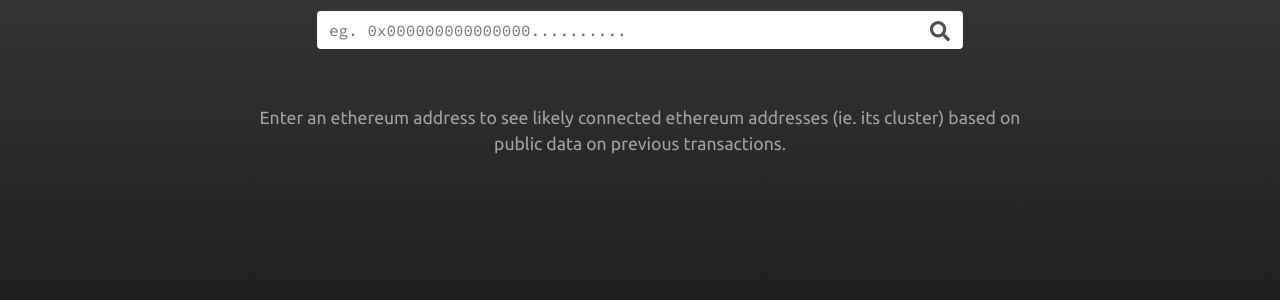
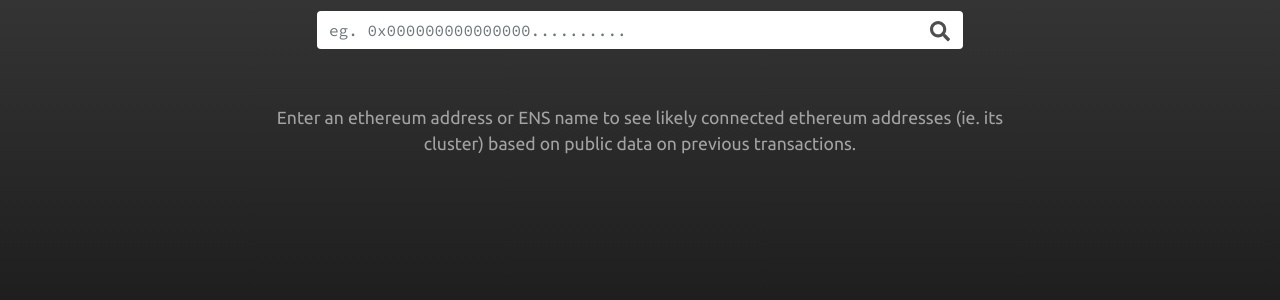
Before and after one commit to pareto-xyz/tutela-app, a Flask app: page / in a window 1280 px wide. Shown: the part 360-660 px from the top of the page. Run offline with Flask 2, Linux system fonts and the light colour scheme; some libraries are stand-ins or nearby versions.

Commit message:
change wording to include ens

```diff
--- a/webapp/app/templates/index.html
+++ b/webapp/app/templates/index.html
@@ -58,7 +58,7 @@
 
             </form>
         </div>
-        <div class="main-desc">Enter an ethereum address to see likely connected ethereum addresses (ie. its cluster)
+        <div class="main-desc">Enter an ethereum address or ENS name to see likely connected ethereum addresses (ie. its cluster)
             based on public data on previous transactions. </div>
         <div class="results">
             <table id="results-table">
```
